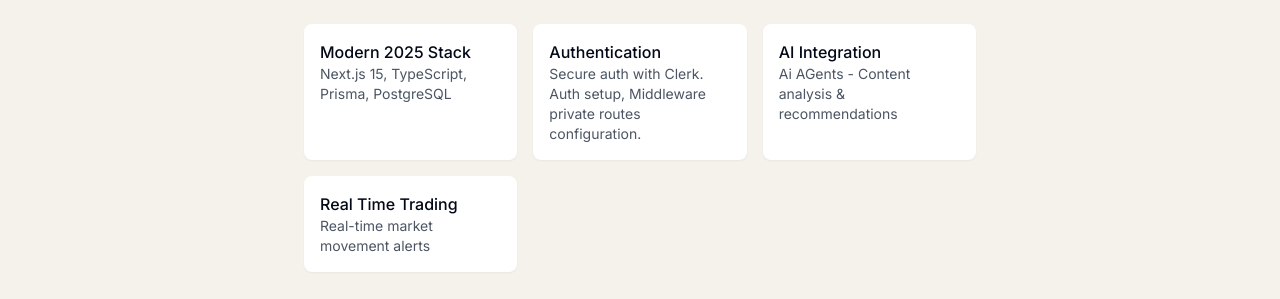
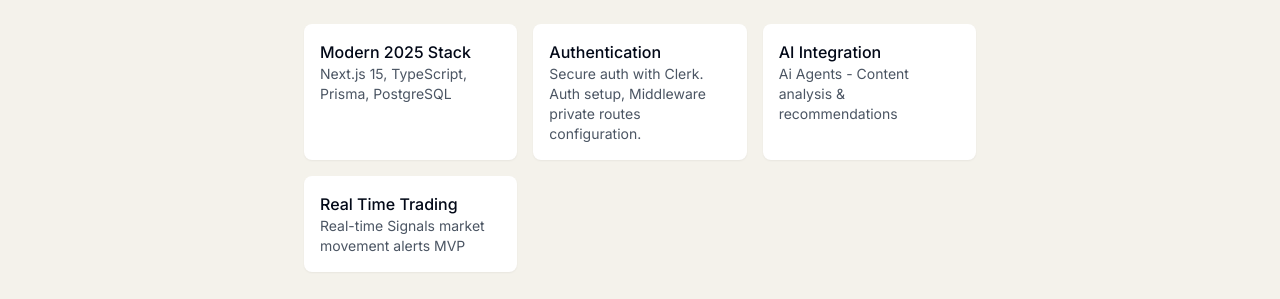
Before and after one commit to sdbeng/jobs-community, a Next.js app: page / in a window 1280 px wide. Shown: the part 477-776 px from the top of the page. Built offline with nearby package versions, Linux system fonts and the light colour scheme; no server answers; the database is empty.

Commit message:
update home page

```diff
--- a/src/app/page.tsx
+++ b/src/app/page.tsx
@@ -55,11 +55,11 @@ export default async function Home() {
                             </div>
                             <div className="p-4 bg-white rounded-lg shadow-sm">
                                 <h3 className="font-medium">AI Integration</h3>
-                                <p className="text-sm text-gray-600">Ai AGents - Content analysis & recommendations</p>
+                                <p className="text-sm text-gray-600">Ai Agents - Content analysis & recommendations</p>
                             </div>
                             <div className="p-4 bg-white rounded-lg shadow-sm">
                                 <h3 className="font-medium">Real Time Trading</h3>
-                                <p className="text-sm text-gray-600">Real-time market movement alerts</p>
+                                <p className="text-sm text-gray-600">Real-time Signals market movement alerts MVP</p>
                             </div>
                         </div>
                     </div>
```
